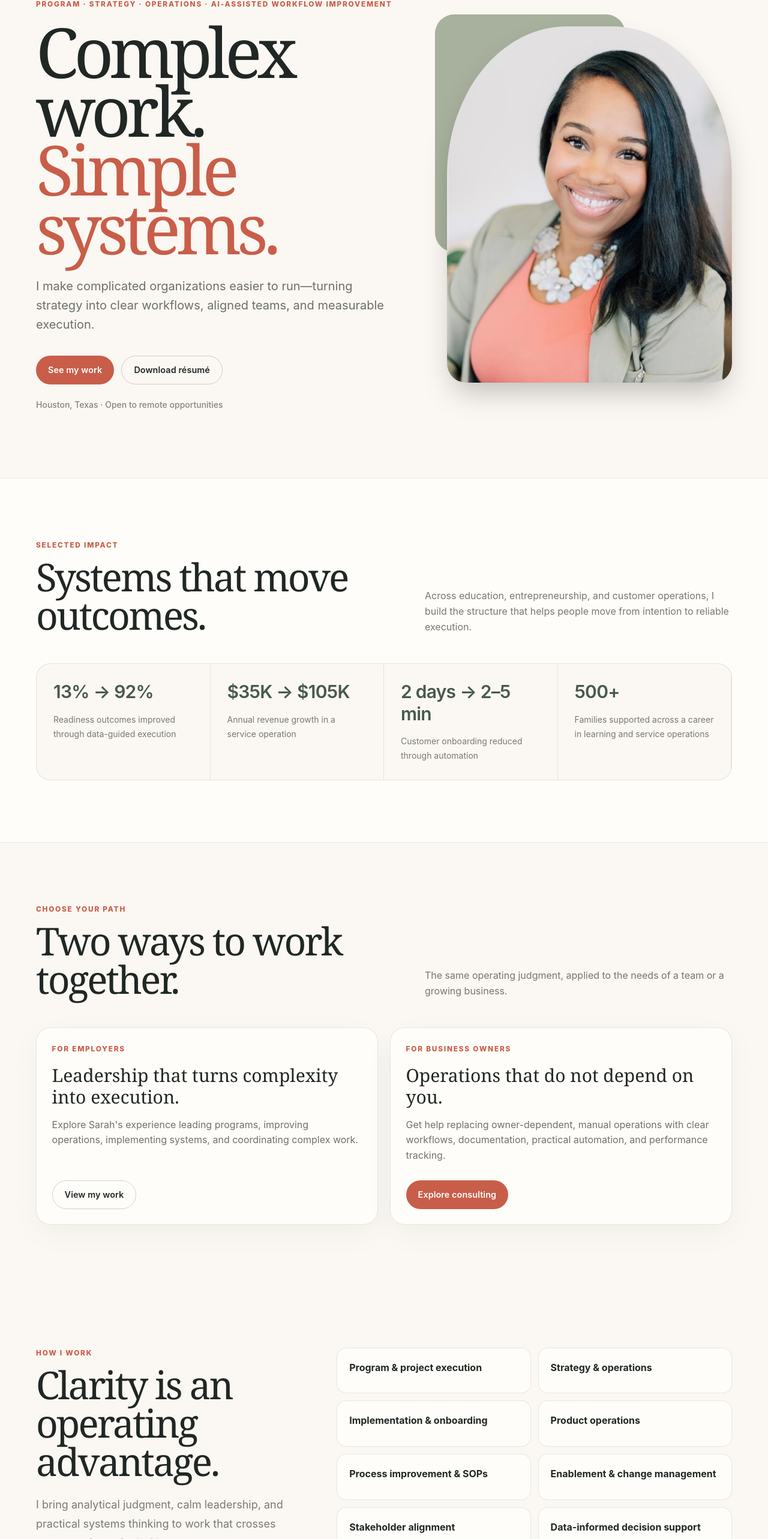
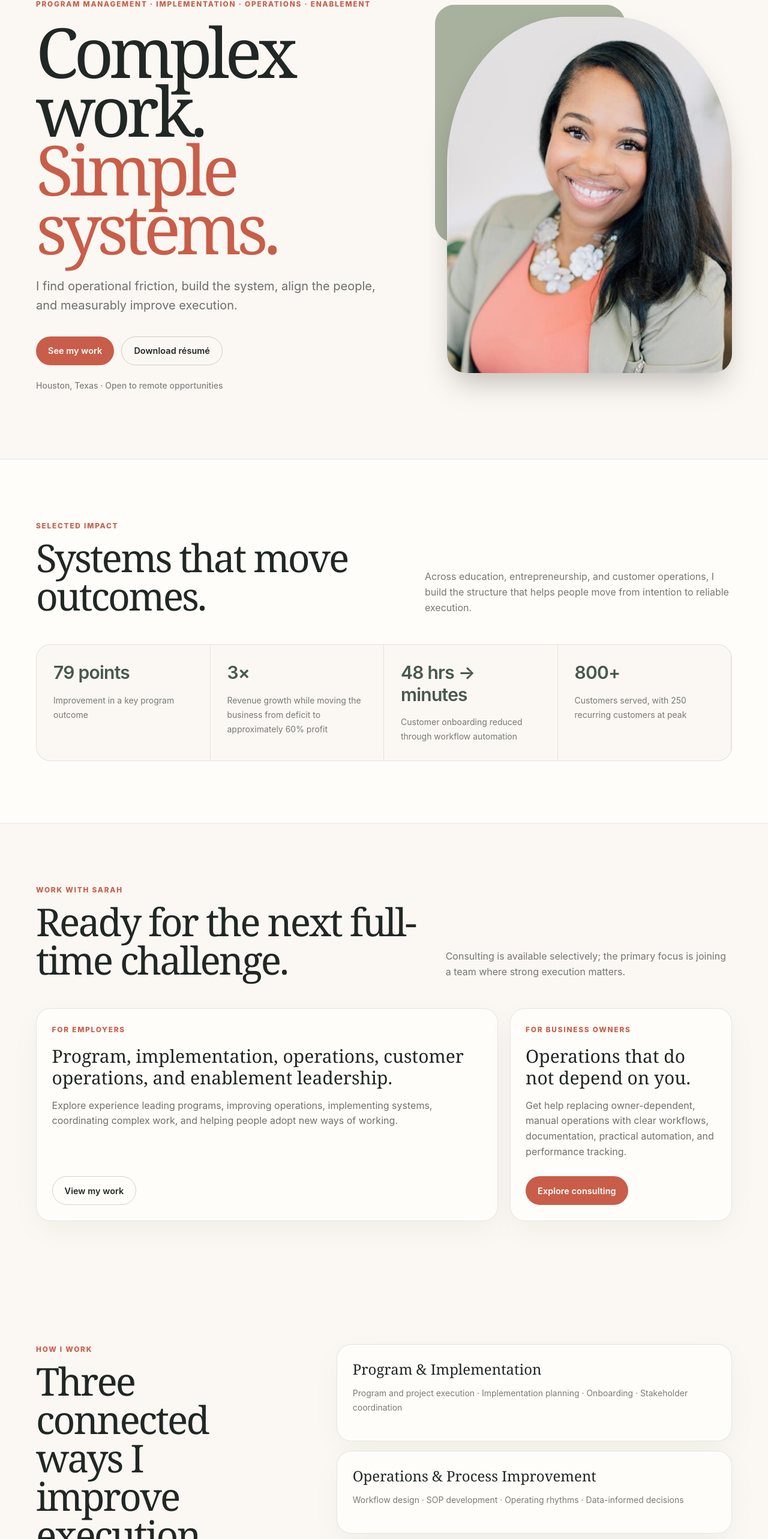
Before and after one commit to sarahphamilton/sarahphamilton, a Next.js app: page / in a window 1280 px wide. Shown: the part 195-2761 px from the top of the page at 60% size. Built offline with nearby package versions, Linux system fonts and the light colour scheme.

Commit message:
Refocus portfolio for recruiter review

```diff
--- a/src/app/page.tsx
+++ b/src/app/page.tsx
@@ -1,7 +1,7 @@
 import Image from "next/image";
 import Link from "next/link";
 import { CaseStudyCard } from "@/components/CaseStudyCard";
-import { capabilities, caseStudies, credentials, experience, metrics, site } from "@/content/site";
+import { capabilityLanes, caseStudies, credentials, experience, metrics, site } from "@/content/site";
 
 export default function Home() {
   return (
@@ -9,7 +9,7 @@ export default function Home() {
       <section className="overflow-hidden py-16 sm:py-24 lg:py-28">
         <div className="shell grid items-center gap-14 lg:grid-cols-[1.12fr_.88fr] lg:gap-20">
           <div>
-            <p className="eyebrow">Program · Strategy · Operations · AI-Assisted Workflow Improvement</p>
+            <p className="eyebrow">Program Management · Implementation · Operations · Enablement</p>
             <h1 className="mt-5 max-w-4xl font-serif text-[clamp(4rem,9vw,7.8rem)] leading-[.85] tracking-[-.065em]">
               Complex work.<br/><span className="text-coral">Simple systems.</span>
             </h1>
@@ -38,12 +38,12 @@ export default function Home() {
 
       <section className="section">
         <div className="shell">
-          <div className="section-heading"><div><p className="eyebrow">Choose your path</p><h2>Two ways to work together.</h2></div><p>The same operating judgment, applied to the needs of a team or a growing business.</p></div>
-          <div className="grid gap-5 md:grid-cols-2">
-            <article className="card flex flex-col items-start">
+          <div className="section-heading"><div><p className="eyebrow">Work with Sarah</p><h2>Ready for the next full-time challenge.</h2></div><p>Consulting is available selectively; the primary focus is joining a team where strong execution matters.</p></div>
+          <div className="grid gap-5 md:grid-cols-[1.35fr_.65fr]">
+            <article className="card flex flex-col items-start border-coral/25">
               <p className="eyebrow">For employers</p>
-              <h3 className="mt-4 font-serif text-3xl">Leadership that turns complexity into execution.</h3>
-              <p className="mt-4 flex-1 text-ink/65">Explore Sarah&apos;s experience leading programs, improving operations, implementing systems, and coordinating complex work.</p>
+              <h3 className="mt-4 font-serif text-3xl">Program, implementation, operations, customer operations, and enablement leadership.</h3>
+              <p className="mt-4 flex-1 text-ink/65">Explore experience leading programs, improving operations, implementing systems, coordinating complex work, and helping people adopt new ways of working.</p>
               <Link className="button button-outline mt-7" href="/work">View my work</Link>
             </article>
             <article className="card flex flex-col items-start">
@@ -58,8 +58,8 @@ export default function Home() {
 
       <section className="section">
         <div className="shell grid gap-12 lg:grid-cols-[.78fr_1.22fr] lg:gap-20">
-          <div><p className="eyebrow">How I work</p><h2>Clarity is an operating advantage.</h2><p className="mt-6 text-lg leading-8 text-ink/60">I bring analytical judgment, calm leadership, and practical systems thinking to work that crosses teams, tools, and priorities.</p></div>
-          <div className="grid gap-3 sm:grid-cols-2">{capabilities.map((item) => <div className="rounded-2xl border border-ink/10 bg-paper p-5 font-bold" key={item}>{item}</div>)}</div>
+          <div><p className="eyebrow">How I work</p><h2>Three connected ways I improve execution.</h2><p className="mt-6 text-lg leading-8 text-ink/60">I bring operational judgment, calm leadership, and practical systems thinking to work that crosses teams, tools, and priorities.</p></div>
+          <div className="grid gap-4">{capabilityLanes.map((lane) => <article className="card" key={lane.title}><h3 className="font-serif text-2xl">{lane.title}</h3><p className="mt-3 text-sm leading-6 text-ink/60">{lane.skills.join(" · ")}</p></article>)}</div>
         </div>
       </section>
 
@@ -72,7 +72,7 @@ export default function Home() {
       </section>
 
       <section className="section bg-ink text-ivory">
-        <div className="shell grid gap-12 lg:grid-cols-[.8fr_1.2fr] lg:gap-20"><div><p className="eyebrow text-coral-light">Professional development</p><h2>Building toward what&apos;s next.</h2></div><div className="grid gap-3">{credentials.map((item) => <div className="flex flex-col justify-between gap-2 rounded-2xl border border-ivory/15 p-5 sm:flex-row sm:items-center" key={item.name}><h3 className="font-serif text-xl">{item.name}</h3><p className="text-sm font-bold uppercase tracking-wider text-coral-light">{item.detail}</p></div>)}</div></div>
+        <div className="shell grid gap-12 lg:grid-cols-[.8fr_1.2fr] lg:gap-20"><div><p className="eyebrow text-coral-light">Credentials</p><h2>Completed foundations. Active learning.</h2></div><div className="grid gap-3">{credentials.map((item) => <div className="flex flex-col justify-between gap-2 rounded-2xl border border-ivory/15 p-5 sm:flex-row sm:items-center" key={item.name}><h3 className="font-serif text-xl">{item.name}</h3><p className="text-sm font-bold uppercase tracking-wider text-coral-light">{item.detail}</p></div>)}</div></div>
       </section>
 
       <section className="section"><div className="shell rounded-[2.25rem] bg-coral px-7 py-14 text-center text-white sm:px-14"><p className="eyebrow text-white/80">Let&apos;s work together</p><h2 className="mx-auto mt-3 max-w-3xl">Need someone who can turn complexity into execution?</h2><div className="mt-8 flex flex-wrap justify-center gap-3"><Link className="button bg-ink text-white" href="/contact">Start a conversation</Link><a className="button border border-white/50 bg-transparent text-white" href={site.linkedin} target="_blank" rel="noreferrer">LinkedIn</a></div></div></section>
--- a/src/app/work/page.tsx
+++ b/src/app/work/page.tsx
@@ -1,7 +1,7 @@
 import type { Metadata } from "next";
 import { CaseStudyCard } from "@/components/CaseStudyCard";
-import { caseStudies, roadmap } from "@/content/site";
+import { caseStudies } from "@/content/site";
 
 export const metadata: Metadata = { title: "Work", description: "Case studies showing Sarah Hamilton's approach to program and operations leadership." };
 
-export default function WorkPage(){return <main><section className="section"><div className="shell"><p className="eyebrow">Selected work</p><h1 className="mt-5 max-w-5xl font-serif text-[clamp(3.8rem,9vw,7rem)] leading-[.9] tracking-[-.06em]">The system behind the outcome.</h1><p className="mt-7 max-w-3xl text-xl leading-8 text-ink/60">How I diagnose friction, create structure, weigh tradeoffs, and help teams adopt a more reliable way of working.</p></div></section><section className="section border-y border-ink/10 bg-paper"><div className="shell grid gap-6">{caseStudies.map(study=><CaseStudyCard study={study} key={study.slug}/>)}</div></section><section className="section"><div className="shell"><div className="section-heading"><div><p className="eyebrow">Portfolio roadmap</p><h2>What I&apos;m building next.</h2></div><p>These artifacts will turn current learning into visible evidence of AI-enabled operating judgment.</p></div><div className="grid gap-4 md:grid-cols-3">{roadmap.map(item=><article className="card" key={item.title}><p className="eyebrow">{item.status}</p><h3 className="mt-4 font-serif text-2xl">{item.title}</h3><p className="mt-4 text-ink/60">{item.description}</p></article>)}</div></div></section></main>}
+export default function WorkPage(){return <main><section className="section"><div className="shell"><p className="eyebrow">Selected work</p><h1 className="mt-5 max-w-5xl font-serif text-[clamp(3.8rem,9vw,7rem)] leading-[.9] tracking-[-.06em]">The system behind the outcome.</h1><p className="mt-7 max-w-3xl text-xl leading-8 text-ink/60">Completed case studies showing how I diagnose friction, create structure, coordinate stakeholders, weigh tradeoffs, and improve execution.</p></div></section><section className="section border-y border-ink/10 bg-paper"><div className="shell grid gap-6">{caseStudies.map(study=><CaseStudyCard study={study} key={study.slug}/>)}</div></section></main>}
--- a/src/content/site.ts
+++ b/src/content/site.ts
@@ -1,31 +1,26 @@
 export const site = {
   name: "Sarah Hamilton",
-  role: "Program & Operations Leader",
+  role: "Program & Operations Manager",
   tagline: "Complex work. Simple systems.",
   email: "sprich08@gmail.com",
   linkedin: "https://www.linkedin.com/in/sarahphamilton/",
   calendly: "https://calendly.com/sprich08",
   location: "Houston, Texas · Open to remote opportunities",
   intro:
-    "I make complicated organizations easier to run—turning strategy into clear workflows, aligned teams, and measurable execution.",
+    "I find operational friction, build the system, align the people, and measurably improve execution.",
 };
 
 export const metrics = [
-  { value: "13% → 92%", label: "Readiness outcomes improved through data-guided execution" },
-  { value: "$35K → $105K", label: "Annual revenue growth in a service operation" },
-  { value: "2 days → 2–5 min", label: "Customer onboarding reduced through automation" },
-  { value: "500+", label: "Families supported across a career in learning and service operations" },
+  { value: "79 points", label: "Improvement in a key program outcome" },
+  { value: "3×", label: "Revenue growth while moving the business from deficit to approximately 60% profit" },
+  { value: "48 hrs → minutes", label: "Customer onboarding reduced through workflow automation" },
+  { value: "800+", label: "Customers served, with 250 recurring customers at peak" },
 ];
 
-export const capabilities = [
-  "Program & project execution",
-  "Strategy & operations",
-  "Implementation & onboarding",
-  "Product operations",
-  "Process improvement & SOPs",
-  "Enablement & change management",
-  "Stakeholder alignment",
-  "Data-informed decision support",
+export const capabilityLanes = [
+  { title: "Program & Implementation", skills: ["Program and project execution", "Implementation planning", "Onboarding", "Stakeholder coordination"] },
+  { title: "Operations & Process Improvement", skills: ["Workflow design", "SOP development", "Operating rhythms", "Data-informed decisions"] },
+  { title: "Enablement & Adoption", skills: ["Training and facilitation", "Change management", "Documentation", "Sustained adoption"] },
 ];
 
 export const experience = [
@@ -34,10 +29,10 @@ export const experience = [
     role: "Learning Program Lead / Montessori Guide",
     company: "Bezos Academy",
     summary:
-      "Led daily program operations, coached a six-person team, coordinated 50+ stakeholders, and used visible performance systems to move readiness outcomes from 13% to 92%.",
+      "Led daily program operations, coordinated three classroom assistants and 50+ stakeholders, and used visible performance systems to improve a key readiness outcome by 79 points.",
   },
   {
-    years: "2020–2024",
+    years: "2020–2023",
     role: "Founder & Director of Operations",
     company: "Brothers In Lawn",
     summary:
@@ -54,8 +49,8 @@ export const experience = [
 
 export const credentials = [
   { name: "Google Project Management Certificate", detail: "Google · Completed" },
+  { name: "SQL Basic Certificate", detail: "HackerRank · Completed" },
   { name: "PMP Certification", detail: "In progress" },
-  { name: "Agentic AI Foundations Certificate", detail: "Harvard Online · Planned" },
   {
     name: "Data Analysis with SQL, Excel & Power BI Specialization",
     detail: "Microsoft · In progress",
@@ -122,9 +117,3 @@ export const caseStudies: CaseStudy[] = [
     ],
   },
 ];
-
-export const roadmap = [
-  { title: "AI Onboarding", status: "In development", description: "An AI-supported onboarding system focused on clarity, adoption, and measurable time-to-value." },
-  { title: "Program Command Center", status: "In development", description: "One source of truth for priorities, ownership, risks, decisions, and operating cadence." },
-  { title: "Knowledge Management System", status: "Planned", description: "A practical system for turning scattered information into reusable organizational knowledge." },
-];
```
Also changed, not shown: src/app/resume/page.tsx (+1 -1 lines), 1 other file (tests, documents, lock files or other folders).
